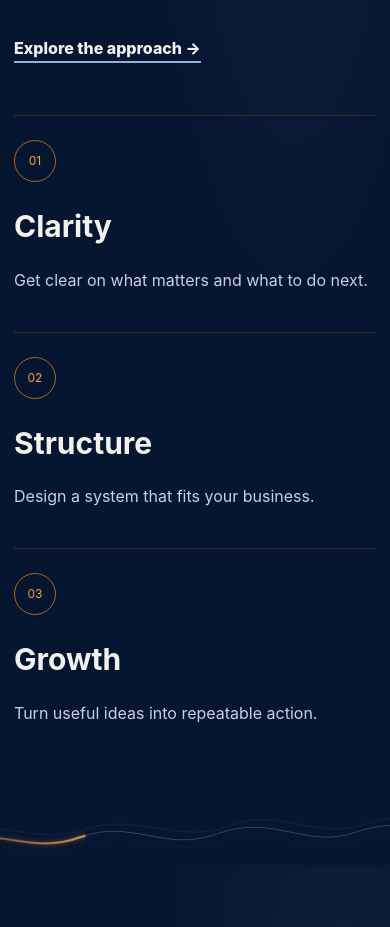
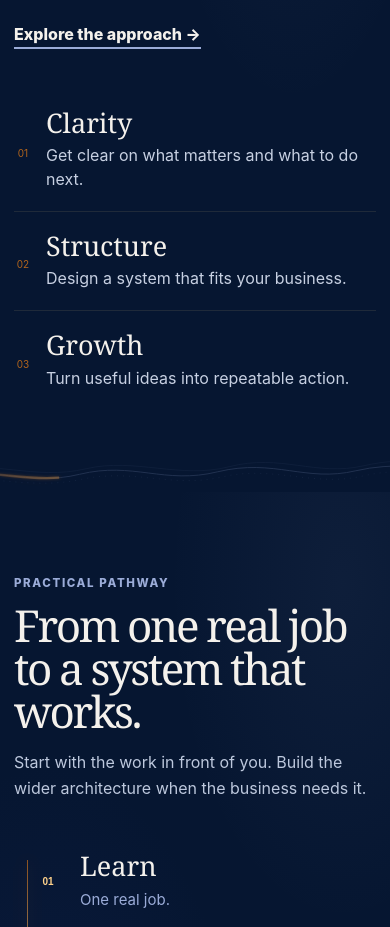
Before and after one commit to thuongr/tr-concept-website, a Next.js app: page / in a window 390 px wide. Shown: the part 1073-2000 px from the top of the page. Built offline with nearby package versions, Linux system fonts and the light colour scheme; no server answers; the database is empty.

Commit message:
fix: remove residual boxed step styling on mobile north star

```diff
--- a/app/globals.css
+++ b/app/globals.css
@@ -1135,3 +1135,23 @@ radial-gradient(78% 100% at 42% 0%,transparent 72%,rgba(249,133,19,.55) 72.35%,r
  .community-principles{padding:38px 0 0!important;gap:22px!important}
  .community-principles b{font-size:26px!important}
 }
+
+/* V21 — MOBILE NORTH STAR: remove residual card/step-box language */
+@media(max-width:800px){
+ .home-approach{padding:58px 0 82px!important}
+ .approach-grid{display:block!important}
+ .approach-pillars{display:block!important;margin-top:42px!important}
+ .approach-pillars article{display:grid!important;grid-template-columns:18px 1fr!important;column-gap:14px!important;padding:20px 0!important;border:0!important;border-top:0!important;background:transparent!important}
+ .approach-pillars article span{grid-row:1/3!important;width:auto!important;height:auto!important;border:0!important;border-radius:0!important;color:#f98513!important;font-size:10px!important;opacity:.7!important;padding-top:7px!important}
+ .approach-pillars article h3{margin:0!important;font:500 27px/1.05 Georgia,serif!important;color:#f4f1ec!important}
+ .approach-pillars article p{grid-column:2!important;margin:7px 0 0!important;font-size:16px!important;line-height:1.45!important}
+ .approach-pillars article+article{border-top:1px solid rgba(255,210,139,.1)!important}
+ .home-approach>.energy-wave{height:48px!important;opacity:.6!important}
+
+ .northstar-pathway{padding-left:20px!important}
+ .path-stop{grid-template-columns:30px 1fr!important}
+ .path-stop span{width:28px!important;height:28px!important;border:0!important;background:transparent!important;box-shadow:none!important;font-size:10px!important}
+ .path-stop b{font:500 27px/1.05 Georgia,serif!important}
+ .path-bridge{padding-left:46px!important}
+ .path-line{left:13px!important;width:1px!important;opacity:.55!important}
+}
```
